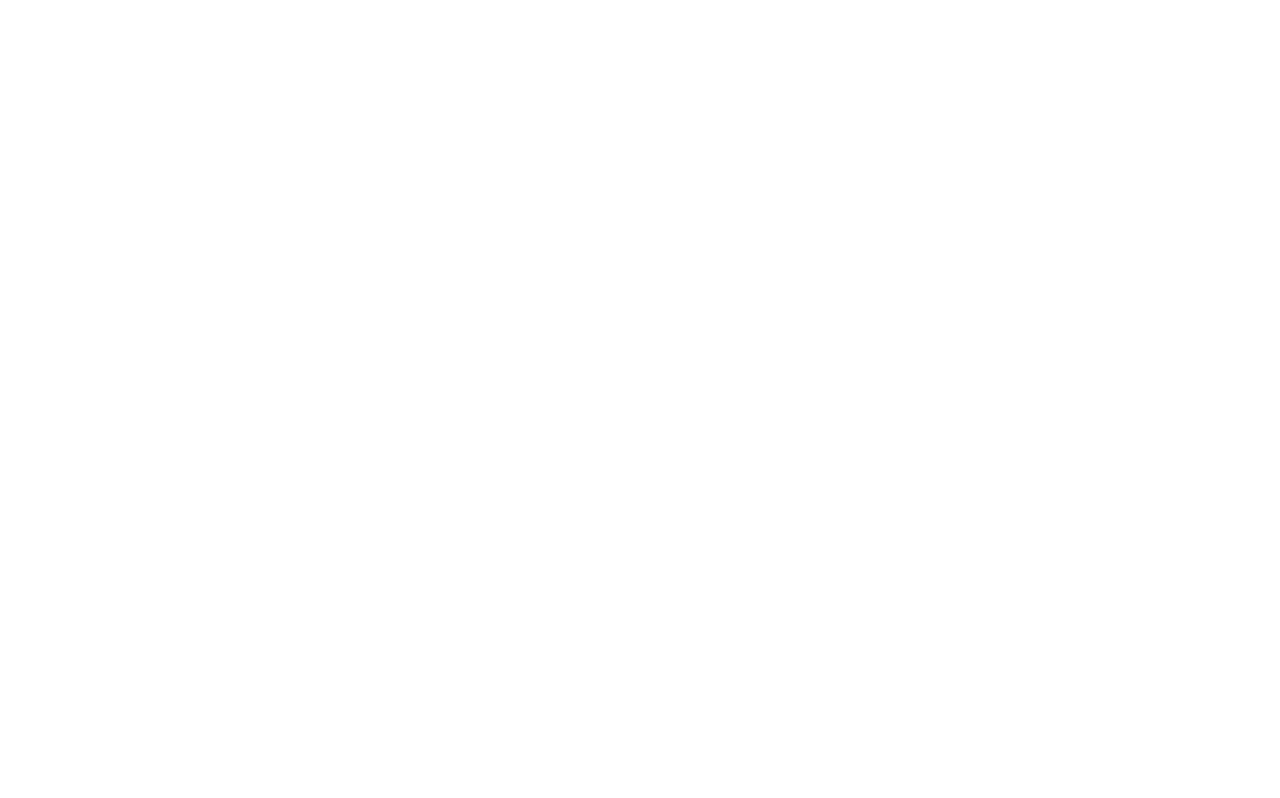
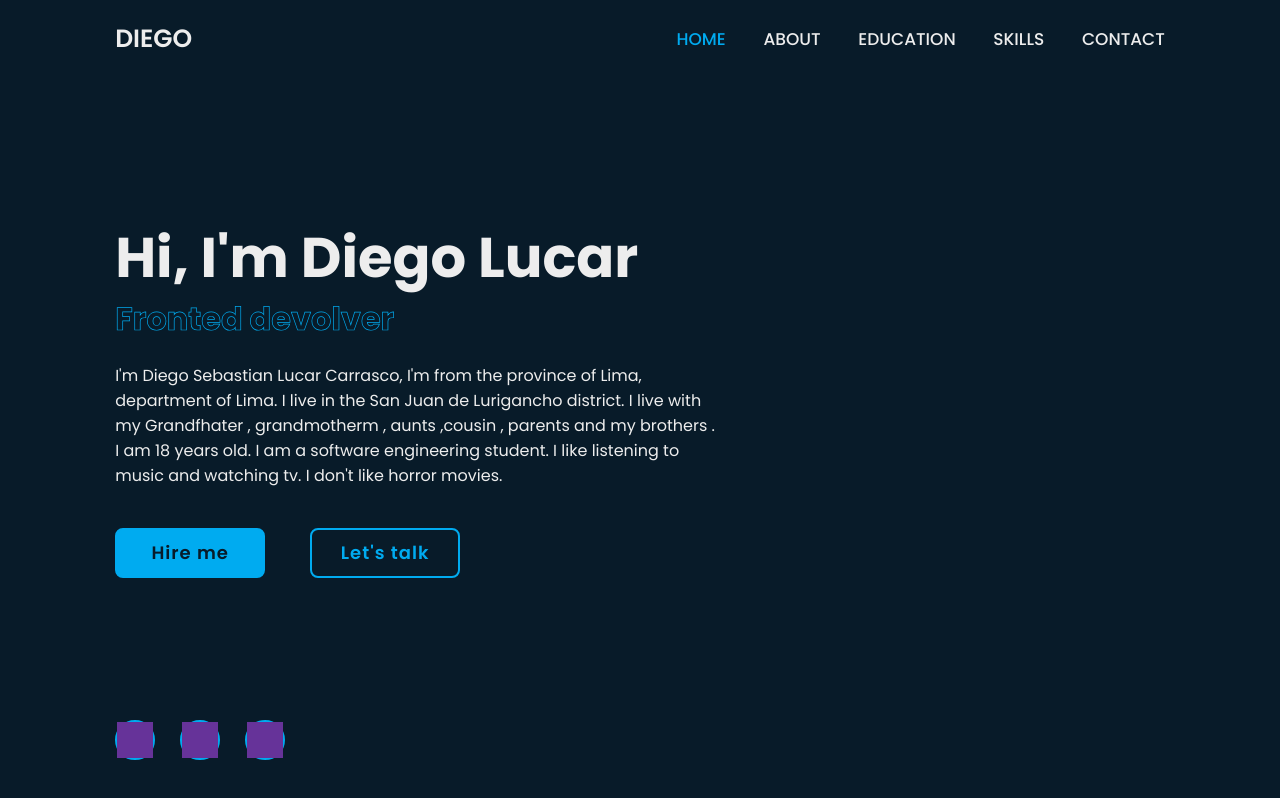
Before and after one commit to Diego-Lucar/Portafolio, a plain HTML site: page Start Project Animated Portfolio Website/index.html in a window 1280 px wide. Drawn offline with nearby package versions, Linux system fonts and the light colour scheme.

Commit message:
mi tercer commit

```diff
--- a/Start Project Animated Portfolio Website/index.html
+++ b/Start Project Animated Portfolio Website/index.html
@@ -3,9 +3,47 @@
 <head>
     <meta charset="UTF-8">
     <meta name="viewport" content="width=device-width, initial-scale=1.0">
-    <title>Document</title>
+    <title>PORTAFOLIO WEB</title>
+    <link rel="stylesheet" href="style.css">
+    <link href='https://unpkg.com/boxicons@2.1.4/css/boxicons.min.css' rel='stylesheet'>
+
 </head>
 <body>
+    <header class="header">
+        <a href="#" class="logo">DIEGO</a>
 
+        <div class="bx bx-menu" id="menu-icon"></div>
+
+        <nav class="navbar">
+            <a href="#home" class="active">HOME</a>
+            <a href="#about">ABOUT</a>
+            <a href="#education">EDUCATION</a>
+            <a href="#skills">SKILLS</a>
+            <a href="contact">CONTACT</a>
+        </nav>
+    </header>
+
+    <section class="home" id="home">
+        <div class="home-content">
+            <h1>Hi, I'm <span>Diego Lucar</span></h1>
+            <div class="text-animate">
+                <h3>Fronted devolver</h3>
+            </div>
+            <p>I'm Diego Sebastian Lucar Carrasco, I'm from the province of Lima, department of Lima. I live in the San Juan de Lurigancho district. I live with my Grandfhater , grandmotherm , aunts ,cousin , parents and my brothers . I am 18 years old. I am a software engineering student. I like listening to music and watching tv. I don't like horror movies.
+            </p>
+
+            <div class="btn-box">
+                <a href="#" class="btn">Hire me</a>
+                <a href="#" class="btn">Let's talk</a>
+            </div>
+        </div>
+
+        <div class="home-sci">
+            <a href="#"><i class='bx bxl-github' ></i></a>
+            <a href="#"><i class='bx bxl-linkedin' ></i></a>
+            <a href="#"><i class='bx bxl-twitter' ></i></a>
+        </div>
+    </section>
+    <script src="script.js"></script>
 </body>
 </html>
--- /dev/null
+++ b/Start Project Animated Portfolio Website/style.css
@@ -0,0 +1,200 @@
+@import url('https://fonts.googleapis.com/css2?family=Poppins:wght@300;400;500;600;700;800;900&display=swap');
+
+
+*{
+    margin: 0;
+    padding: 0;
+    box-sizing: border-box;
+    text-decoration: none;
+    border: none;
+    outline: none;
+    scroll-behavior: smooth;
+    font-family: 'Poppins' , sans-serif;
+}
+
+:root {
+    --bg-color : #081b29;
+    --second-bg-color : #112e42;
+    --text-color : #ededed;
+    --main-color : #00abf0;
+}
+
+html {
+    font-size: 62.5%;
+    overflow-x: hidden;
+}
+
+body {
+    background-color: var(--bg-color);
+    color : var(--text-color)
+}
+
+.header {
+    position: fixed;
+    top: 0;
+    left: 0;
+    width: 100%;
+    padding: 2rem 9%;
+    background: transparent;
+    display: flex;
+    justify-content: space-between;
+    align-items: center;
+    z-index: 100;
+}
+
+.logo {
+    font-size: 2.5rem;
+    color: var(--text-color);
+    font-weight: 600;
+}
+
+.navbar a {
+    font-size: 1.7rem;
+    color: var(--text-color);
+    font-weight: 500;
+    margin-left: 3.5rem;
+    transition: .3s;
+}
+
+.navbar a:hover,
+.navbar a.active{
+    color: var(--main-color);
+}
+
+#menu-icon {
+    font-size: 3.6rem;
+    color: var(--text-color);
+    cursor: pointer;
+    display: none;
+}
+
+section {
+    min-height :100vh ;
+    padding: 10rem 9% 2rem;
+}
+
+.home{
+    display: flex;
+    align-items: center;
+    padding: 0 9%;
+}
+
+.home-content{
+    max-width: 60rem;
+}
+
+.home-content h1 {
+    font-size: 5.6rem;
+    font-weight: 700;
+    line-height: 1.3;
+}
+
+.home-content .text-animate {
+    position: relative;
+    width: 32.8rem;
+}
+
+.home-content .text-animate h3 {
+    font-size: 3.2rem;
+    font-weight: 700;
+    color: transparent;
+    -webkit-text-stroke: .7px var(--main-color) ;
+}
+
+.home-content p {
+    font-size: 1.6rem;
+    margin: 2rem 0 4rem;
+}
+
+.btn-box {
+    position: relative;
+    display: flex;
+    justify-content: space-between;
+    width: 34.5rem;
+    height: 5rem;
+}
+
+.btn-box .btn {
+    position: relative;
+    display: inline-flex;
+    justify-content: center;
+    align-items: center;
+    width: 15rem;
+    height: 100%;
+    background: var(--main-color);
+    border: .2rem solid var(--main-color);
+    border-radius: .8rem;
+    font-size: 1.8rem;
+    font-weight: 600;
+    letter-spacing: .1rem;
+    color: var(--bg-color);
+    z-index: 1;
+    overflow: hidden;
+    transition: .5s;
+}
+
+.btn-box .btn:hover{
+    color: var(--main-color);
+}
+
+.btn-box .btn:nth-child(2){
+    background: transparent;
+    color: var(--main-color);
+}
+
+.btn-box .btn:nth-child(2):hover{
+    color: var(--bg-color);
+}
+
+.btn-box .btn:nth-child(2)::before{
+    background: var(--main-color);
+}
+
+.btn-box .btn::before{
+    content: '';
+    position: absolute;
+    top: 0;
+    left: 0;
+    width: 0;
+    height: 100%;
+    background:var(--bg-color);
+    z-index: -1;
+    transition: .5s;
+}
+
+.btn-box .btn:hover::before{
+    width: 100%;
+}
+
+.home-sci{
+    position: absolute;
+    bottom: 4rem;
+    width: 170px;
+    display: flex;
+    justify-content: space-between;
+}
+
+.home-sci a{
+    position: relative ;
+    display: inline-flex;
+    justify-content: center;
+    align-items: center;
+    width: 40px;
+    height: 40px;
+    background: transparent;
+    border: .2rem solid var(--main-color);
+    border-radius: 50%;
+    font-size: 20px;
+    color: var(--main-color);
+}
+
+.home-sci a::before{
+    content: '';
+    position: absolute;
+    top: 0;
+    left: 0;
+    width: 100%;
+    height: 100%;
+    background: rebeccapurple;
+
+}
```
Also changed, not shown: Start Project Animated Portfolio Website/script.js (added).
